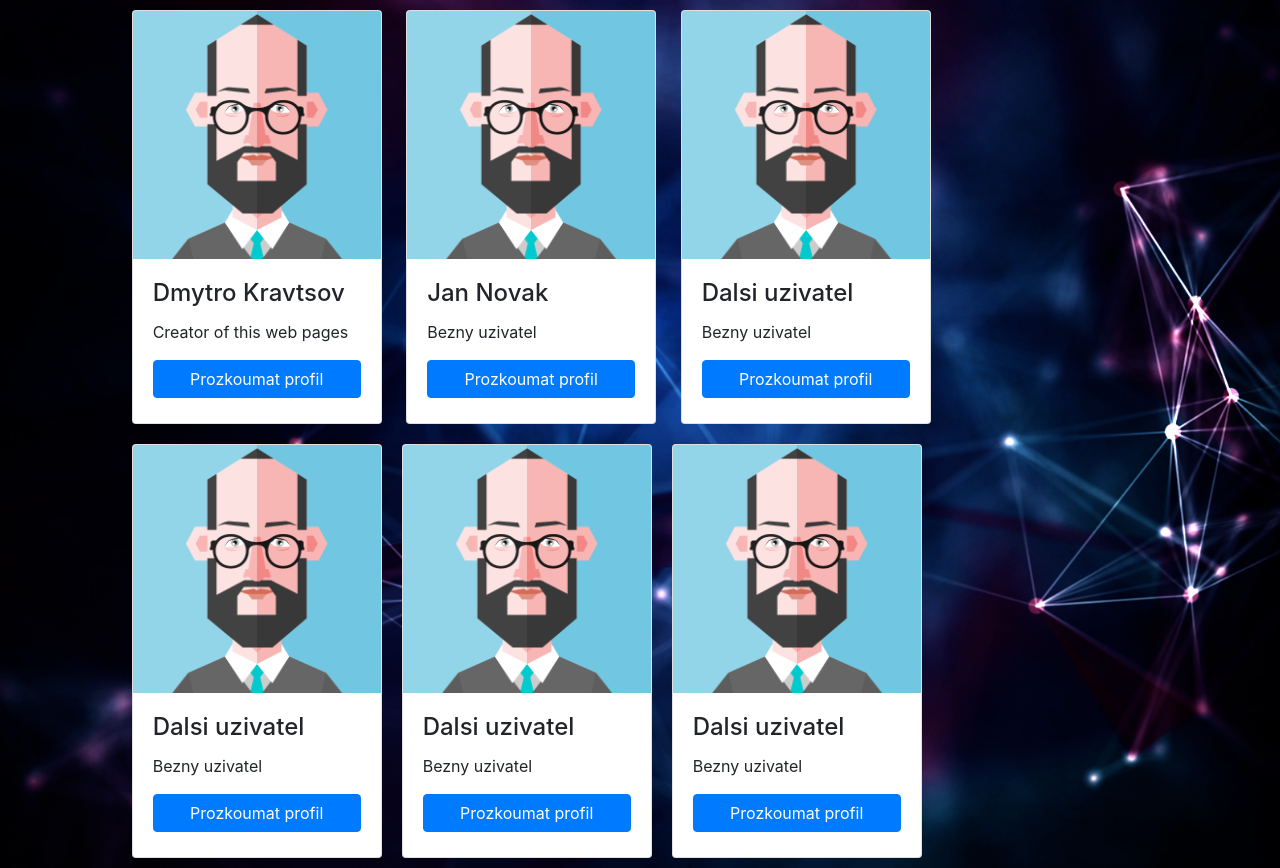
After one commit to SkylineAventador/VIK-BEW, a PHP site: page /src/firstPhpFile.php in a window 1280 px wide. The commit adds this page. Run offline with PHP 8.4, Linux system fonts and the light colour scheme.

Commit message:
Project version 0.1a
Added: 1) Project structure; 2) Main page look; 3) Users page look; 4) PHP users bootstrap cards generation.

```diff
--- a/Semestralni prace/BSFixed.css
+++ b/Semestralni prace/css/BSFixed.css
@@ -8,8 +8,12 @@ body{
 }
 
 .gBox{
+    width: 100%;
     height: 100%;
-    width: 100%;
+    top: 0;
+    bottom: 0;
+    background: url("../img/uzivatele_bg_img.png") center no-repeat;
+    background-size: cover;
 }
 
 .gAnim{
@@ -47,6 +51,12 @@ body{
     background-color: rgba(255, 255, 255, 0.5);
 }
 
-p {
-    text-indent: 40px;
+.userCard{
+    width: 250px;
+    display: inline-block;
+    margin: 10px;
 }
+
+.userCard a{
+    display: block;
+}
--- a/Semestralni prace/Main Page Template.html
+++ b/Semestralni prace/src/Main Page Template.html
@@ -19,7 +19,7 @@
 <body>
 
 <!--<div class="container_fluid" style="background-color: lavenderblush">-->
-<div class="container_fluid gBox gAnim">
+<div class="container_fluid gAnim">
     <nav class="navbar navbar-expand-sm bg-dark navbar-dark fixed-top">
         <ul class="navbar-nav">
             <li class="nav-item active">
@@ -50,6 +50,7 @@
 
     <div class="container">
         <div class="shadow p-3 mb-4 text-justify contTransBg">
+            <h3>Zajimave publikace</h3>
             <div class="card mb-3 bg-light text-dark">
                 <div class="card-header">Publikovano: Kravtsov Dmytro 21.10.18 18:03</div>
                 <div class="card-body">
--- /dev/null
+++ b/Semestralni prace/src/firstPhpFile.php
@@ -0,0 +1,58 @@
+<!DOCTYPE html>
+<html lang="cs">
+<head>
+    <meta charset="UTF-8">
+    <title>Uzivatele</title>
+    <!-- Latest compiled and minified CSS -->
+    <link rel="stylesheet" href="https://maxcdn.bootstrapcdn.com/bootstrap/4.1.3/css/bootstrap.min.css">
+    <link rel="stylesheet" href="../css/BSFixed.css">
+    <!-- jQuery library -->
+    <script src="https://ajax.googleapis.com/ajax/libs/jquery/3.3.1/jquery.min.js"></script>
+    <!-- Popper JS -->
+    <script src="https://cdnjs.cloudflare.com/ajax/libs/popper.js/1.14.3/umd/popper.min.js"></script>
+    <!-- Latest compiled JavaScript -->
+    <script src="https://maxcdn.bootstrapcdn.com/bootstrap/4.1.3/js/bootstrap.min.js"></script>
+</head>
+<body>
+
+<div class="gBox">
+    <div class="container col-10">
+        <div class="card userCard">
+            <img class="card-img-top" src="../img/unknown_user_img.png" alt="Unknown user"/>
+            <div class="card-body">
+                <h4 class="card-title">Dmytro Kravtsov</h4>
+                <p class="card-text">Creator of this web pages</p>
+                <a href="#" class="btn btn-primary">Prozkoumat profil</a>
+            </div>
+        </div>
+        <div class="card userCard">
+            <img class="card-img-top" src="../img/unknown_user_img.png" alt="Unknown user"/>
+            <div class="card-body">
+                <h4 class="card-title">Jan Novak</h4>
+                <p class="card-text">Bezny uzivatel</p>
+                <a href="#" class="btn btn-primary">Prozkoumat profil</a>
+            </div>
+        </div>
+        <?php
+        for ($i = 1; $i < 5; $i++) {
+            echo cUsrCard();
+        }
+        ?>
+    </div>
+</div>
+</body>
+</html>
+
+<?php
+    function cUsrCard(){
+        $returnString = "<div class=\"card userCard\">
+            <img class=\"card-img-top\" src=\"../img/unknown_user_img.png\" alt=\"Unknown user\"/>
+            <div class=\"card-body\">
+                <h4 class=\"card-title\">Dalsi uzivatel</h4>
+                <p class=\"card-text\">Bezny uzivatel</p>
+                <a href=\"#\" class=\"btn btn-primary\">Prozkoumat profil</a>
+            </div>
+        </div>";
+        return $returnString;
+    }
+?>
```
Also changed, not shown: Semestralni prace/src/uzivatele.html (added, +39 -0 lines), Semestralni prace/img/unknown_user_img.png (added), Semestralni prace/img/uzivatele_bg_img.png (added), Semestralni prace/img/www-logo.png (added).
